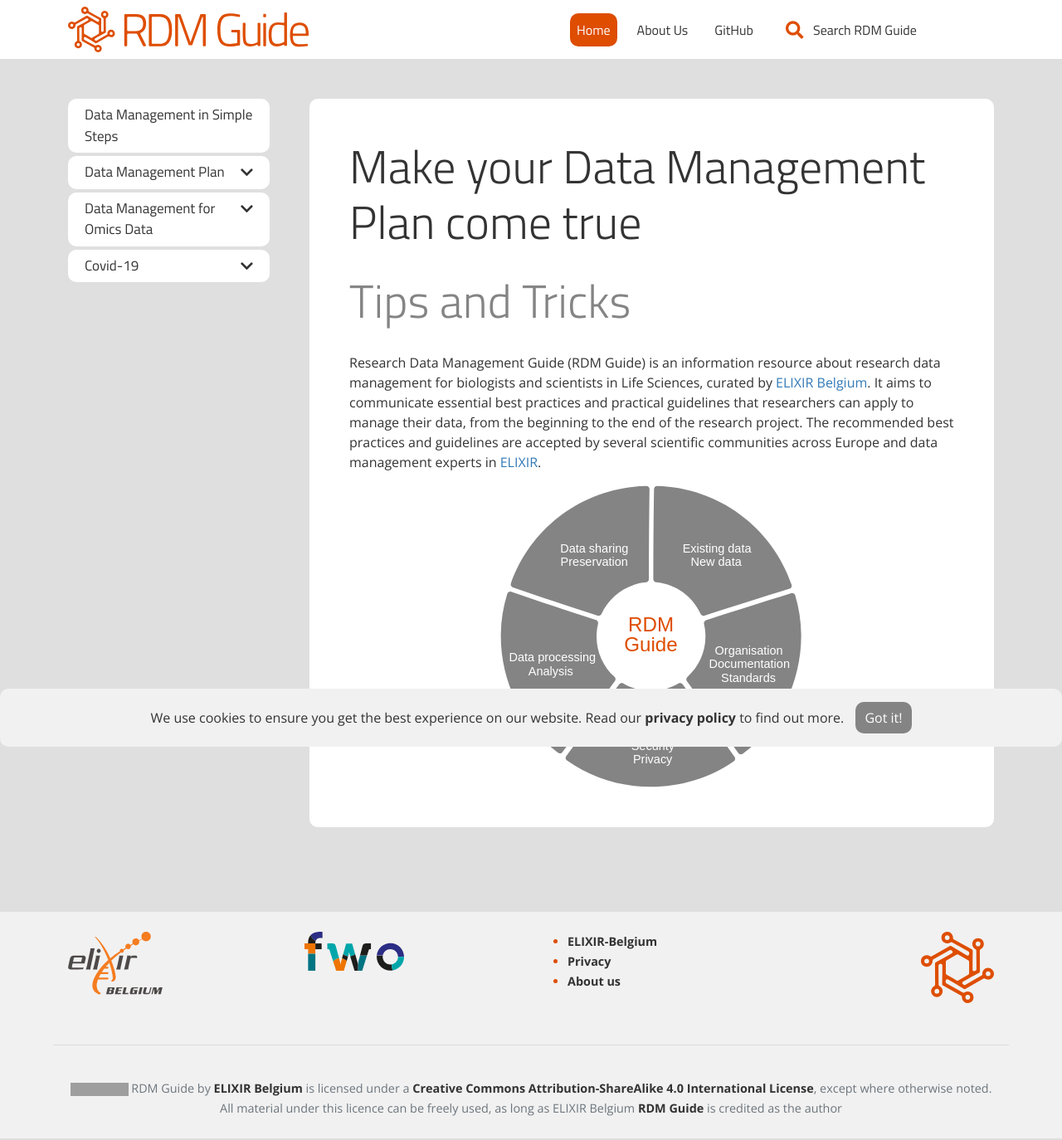
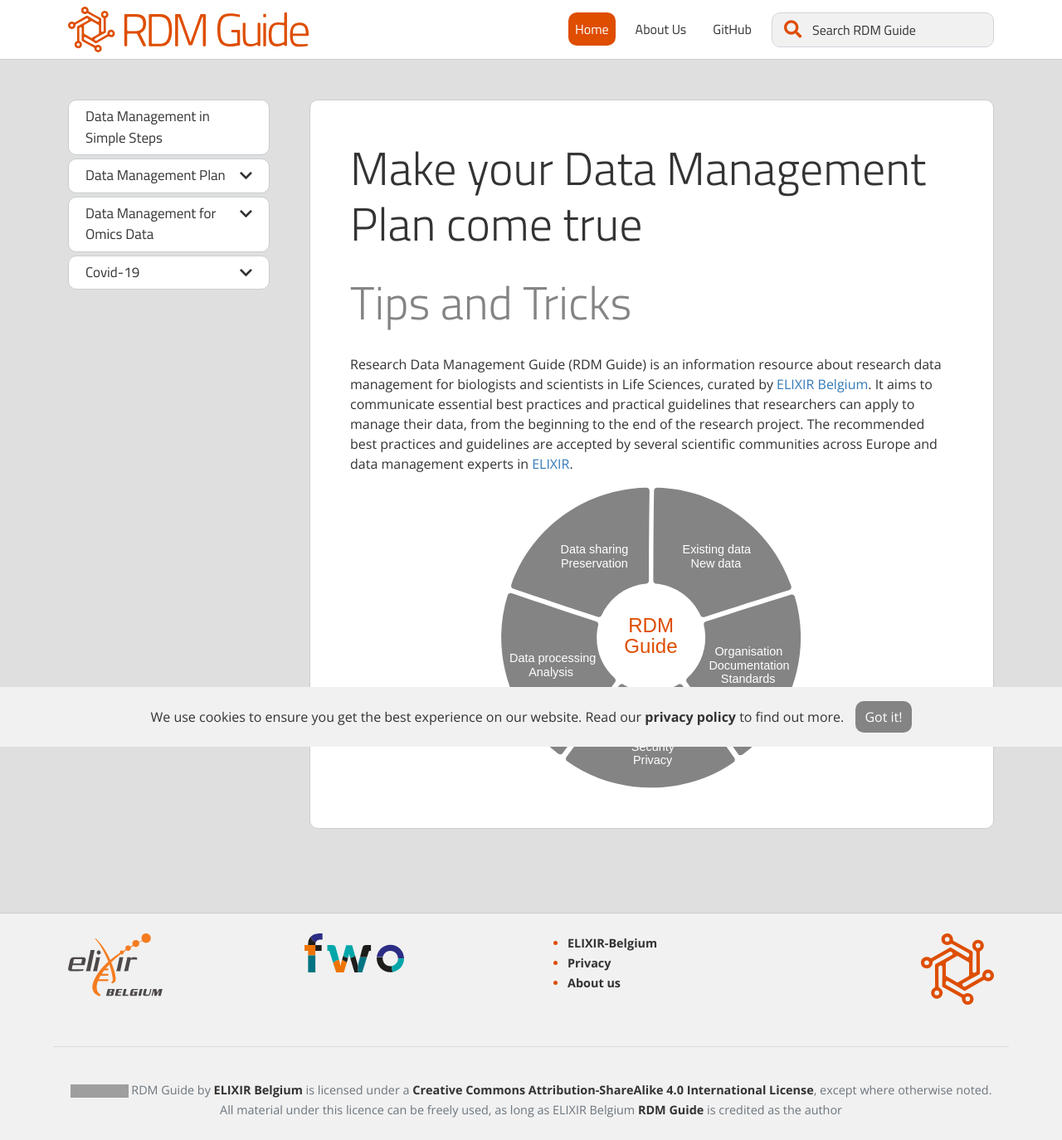
Before and after one commit to ELIXIR-Belgium/rdm-guide, a Jekyll site: the page built from index.md, in a window 1280 px wide. Shown: the whole page at 83% size. Built offline with Jekyll 4.4.1, drawn with Linux system fonts in a browser that asks for light colours; grey boxes are pictures that could not be loaded.

Commit message:
css update

```diff
--- a/assets/css/main.css
+++ b/assets/css/main.css
@@ -162,12 +162,18 @@ pre code {
 
 .navbar {
     background-color: var(--nav-bg);
+    border-bottom: 1px solid #c9cdd0;
 }
 
 .navbar-brand img {
     height: 55px;
 }
 
+@media (max-width: 576px) {
+    .navbar-brand img {
+        height: 50px;
+    }
+}
 .navbar-nav .nav-item>a, .navbar-nav .nav-item .form-control::placeholder {
     color: var(--nav-color);
     font-size: 1em;
@@ -337,6 +343,7 @@ pre code {
     position: relative;
     padding: 7px 20px;
     border-radius: 10px;
+    border: 1px solid #c9cdd0;
     font-size: 17px;
     color: #333;
     text-decoration: none;
@@ -419,6 +426,7 @@ pre code {
 
 #toc {
     padding: 15px;
+    border: 1px solid #dde1e4 ;
     background-color: var(--light-grey);
     margin: 1.75em 0 2em;
     padding: 10px 25px;
@@ -498,6 +506,7 @@ main img.registry_logo {
 
 footer {
     background-color: var(--footer-bg);
+    border-top: 1px solid #c9cdd0;
     color: var(--footer-color);
     font-size: 0.9em;
     line-height: 24px;
@@ -599,7 +608,7 @@ h2.card-title {
 .btn-custom {
     transition: color .15s ease-in-out, background-color .15s ease-in-out, border-color .15s ease-in-out;
     font-family: var(--title-font);
-    background-color: var(--light-grey);
+    background-color: var(--white);
     padding: 7px 11px;
     transition: .2s;
     -webkit-transition: .2s;
@@ -607,7 +616,7 @@ h2.card-title {
     -o-transition: .2s;
     border-radius: 10px;
     text-align: left;
-    border: 0;
+    border: 1px solid #c9cdd0;
 }
 
 .btn-custom:active {
@@ -636,7 +645,6 @@ h2.card-title {
 .contributor-cards .card {
     background-color: var(--light-grey);
     border-radius: 10px;
-    border: 0px;
 }
 
 .contributor-cards .badge {
@@ -833,29 +841,13 @@ h2.card-title {
 
 #main {
     background-color: var(--white);
+    border: 1px solid #c9cdd0;
     padding: 43px 50px;
     border-radius: 10px;
 }
 
 #search-input {
+    background-color: var(--light-grey);
     border-radius: 10px;
-    border: 0px;
     padding: .5rem 1rem;
 }
-
-.alert {
-    border: 0;
-    border-radius: 10px;
-}
-
-.alert-warning {
-    background-color: #f2d3659e;
-}
-
-.alert-danger {
-    background-color: #f285659e;
-}
-
-.alert-info {
-    background-color: #2ca2c659;
-}
```
